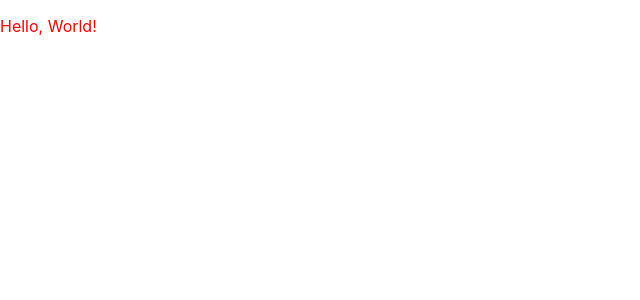
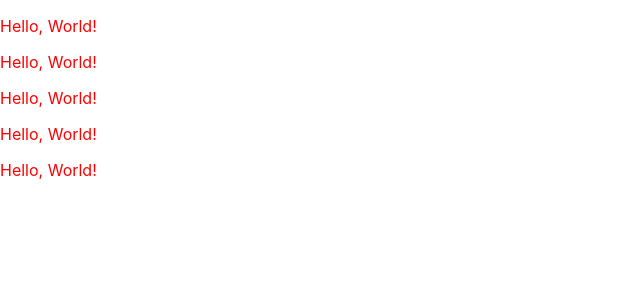
Before and after one commit to namansisodia11/try-my-labs-frontend, a React (Create React App) app: page / in a window 1280 px wide. Shown: the top 300 px of the page, without its empty margins (0-640 px from the left). Built offline with nearby package versions, Linux system fonts and the light colour scheme.

Commit message:
remove unnessary change

```diff
--- a/public/index.html
+++ b/public/index.html
@@ -3,7 +3,7 @@
 <head>
   <meta charset="utf-8" />
   <meta name="viewport" content="width=device-width, initial-scale=1" />
-  <title>My App</title>
+  <title>Try My Labs</title>
 </head>
 <body>
   <div id="root"></div>
--- a/src/App.js
+++ b/src/App.js
@@ -2,7 +2,7 @@ import './App.css';
 
 function App() {
   return (
-    <p>Hello, World!</p>
+    <><p>Hello, World!</p><p>Hello, World!</p><p>Hello, World!</p><p>Hello, World!</p><p>Hello, World!</p></>
   );
 }
 
```
Also changed, not shown: public/manifest.json.
